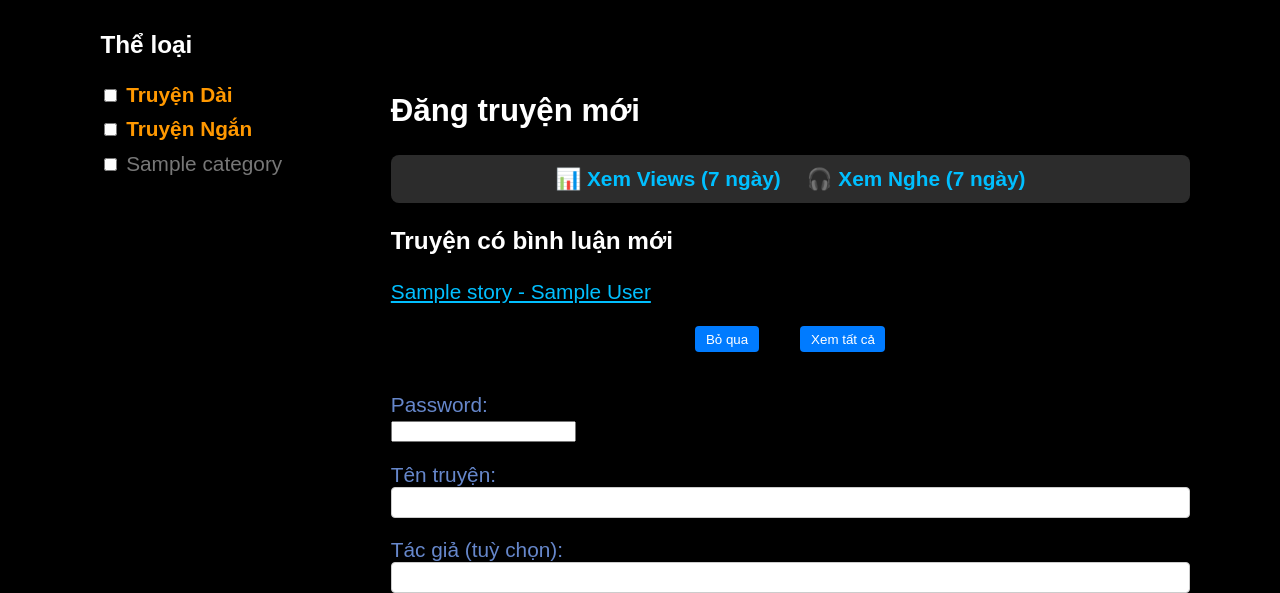
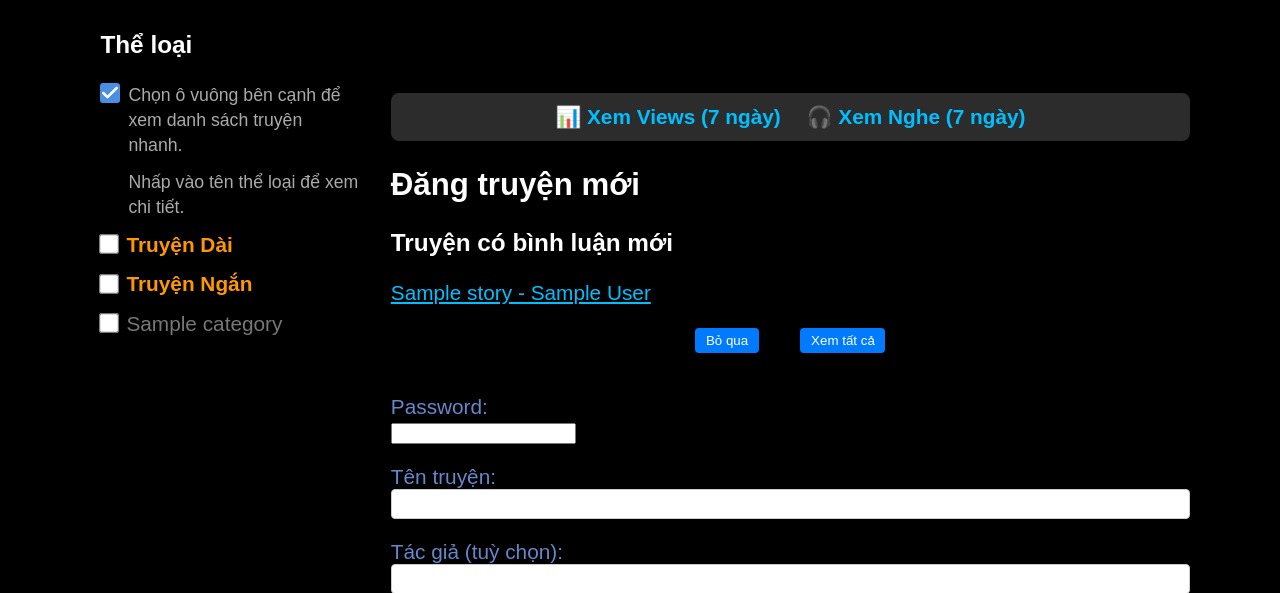
Before and after one commit to tranhiepvn/story-site-flask, a Flask app: page /upload in a window 1280 px wide. Shown: the part 90-683 px from the top of the page. Run offline with Flask 3, Linux system fonts and the light colour scheme; the visitor is signed in with stand-in values (Sample User, id 1); tables that the repository leaves empty hold one stand-in row (values such as "Sample post").

Commit message:
thêm_hướng_dẫn_checkbox_thể_loại

```diff
--- a/src/templates/layout.html
+++ b/src/templates/layout.html
@@ -127,6 +127,34 @@
     .category-list-admin label { color: inherit !important; }
 
     /* === KHÔNG CÓ BẤT KỲ CSS NÀO CHO AUDIO PLAYER Ở ĐÂY === */
+
+    /* === CUSTOM CHECKBOX CHO THỂ LOẠI === */
+.category-list li {
+  display: flex;
+  align-items: center;
+  gap: 8px;
+  margin-bottom: 6px;
+}
+.category-list input[type="checkbox"] {
+  width: 18px;
+  height: 18px;
+  cursor: pointer;
+  accent-color: #4A90E2; /* màu xanh khi được chọn */
+  transform: scale(1.1);
+  margin: 0;
+  flex-shrink: 0;
+}
+.category-list a {
+  text-decoration: none;
+  line-height: 1.4;
+}
+.category-list a:hover {
+  text-decoration: underline;
+}
+/* Hiệu ứng hover cho checkbox */
+.category-list input[type="checkbox"]:hover {
+  filter: brightness(1.2);
+}
     </style>
   </head>
   <body class="{{ request.endpoint }}">
@@ -146,6 +174,16 @@
         {% if categories %}
           <aside class="sidebar">
             <h3>Thể loại</h3>
+            <p style="font-size:0.85em; color:#aaa; margin-bottom:10px; line-height:1.4;">
+  <span style="display: flex; align-items: flex-start; gap: 8px;">
+    <svg width="20" height="20" viewBox="0 0 24 24" style="background-color: #4A90E2; border-radius: 3px; flex-shrink: 0;">
+      <polyline points="20 6 9 17 4 12" fill="none" stroke="white" stroke-width="3" stroke-linecap="round" stroke-linejoin="round"/>
+    </svg>
+    <span>Chọn ô vuông bên cạnh để xem danh sách truyện nhanh.</span>
+  </span>
+  <br>
+  <span style="display: inline-block; margin-top: -12px; margin-left: 28px;">Nhấp vào tên thể loại để xem chi tiết.</span>
+</p>
             <ul class="category-list">
               <!-- Truyện Dài / Truyện Ngắn -->
               <li class="special-type">
--- a/src/templates/upload_new.html
+++ b/src/templates/upload_new.html
@@ -1,13 +1,13 @@
 {% extends "layout.html" %}
 {% block title %}Đăng truyện mới{% endblock %}
 {% block content %}
-<h2>Đăng truyện mới</h2>
-
 <!-- Thanh điều hướng admin -->
 <div style="background: #2C2C2C; padding: 12px; margin-bottom: 20px; border-radius: 8px; text-align: center;">
   <a href="{{ url_for('views_analytics') }}" style="color: #00BFFF; margin-right: 20px; text-decoration: none; font-weight: bold;">📊 Xem Views (7 ngày)</a>
   <a href="{{ url_for('hears_analytics') }}" style="color: #FF8C00; text-decoration: none; font-weight: bold;">🎧 Xem Nghe (7 ngày)</a>
 </div>
+
+<h2>Đăng truyện mới</h2>
 
 {% set show_comments, commented_stories = get_comment_notifications() %}
 {% if show_comments and commented_stories %}
```
